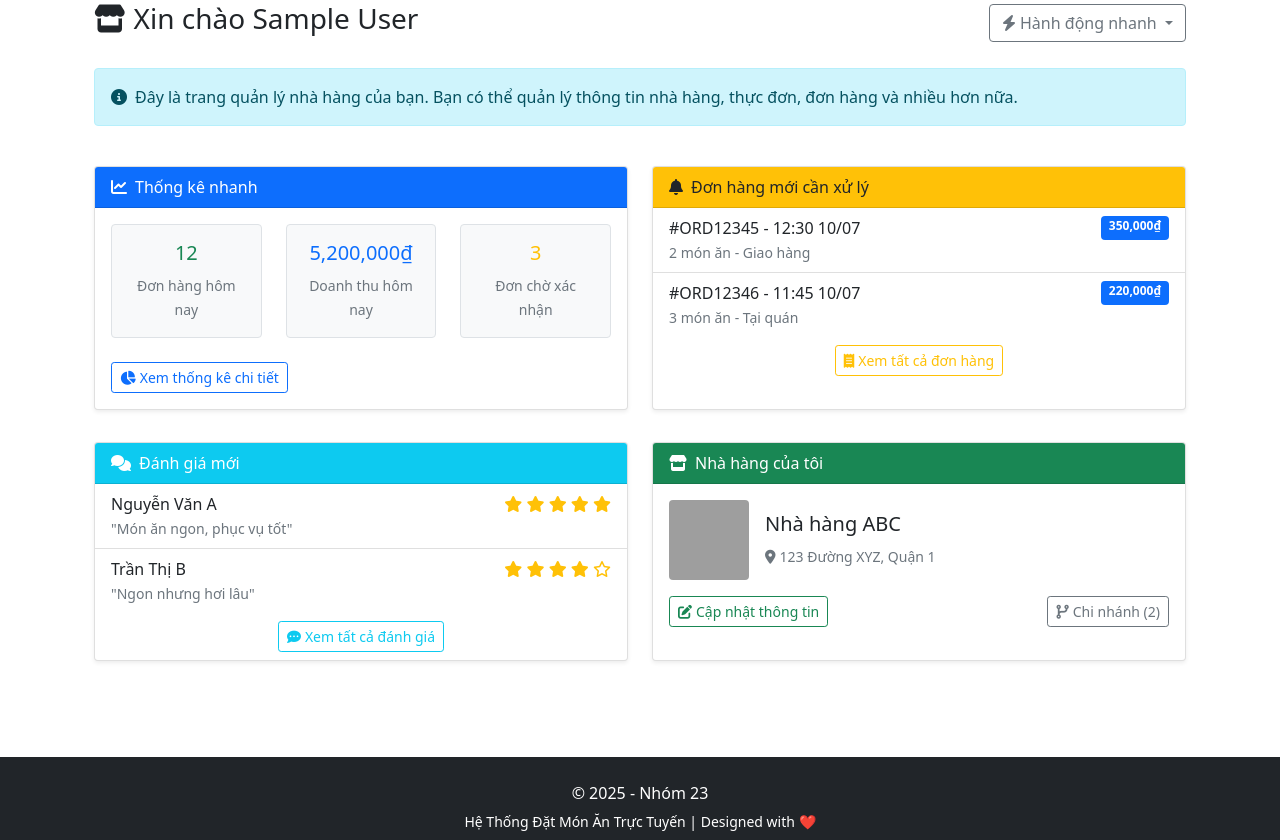
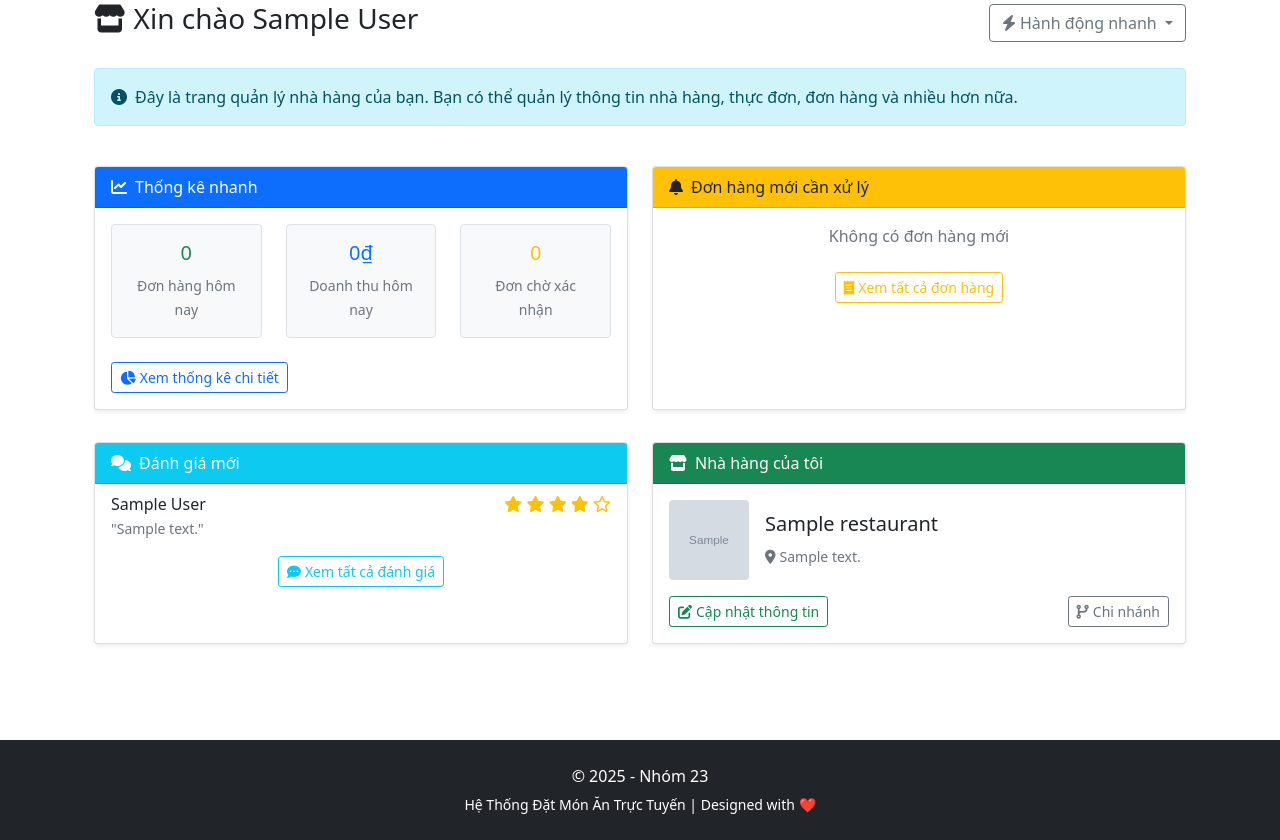
Before and after one commit to lybuida/Ordering_Food_App, a Flask app: page /owner/ in a window 1280 px wide. Shown: the part 188-1028 px from the top of the page. Run offline with Flask 3, Linux system fonts and the light colour scheme; a user stored in the database is signed in; tables that the repository leaves empty hold one stand-in row (values such as "Sample post"); grey boxes marked "Sample" are stand-in pictures; grey boxes are pictures that could not be loaded.

Commit message:
3.4.1.1 - Giang HOME

```diff
--- a/OrderingFoodApp/routes/owner.py
+++ b/OrderingFoodApp/routes/owner.py
@@ -11,14 +11,99 @@ from flask import current_app
 
 owner_bp = Blueprint('owner', __name__, url_prefix='/owner')
 
+##HOME
+# @owner_bp.route('/')
+# @login_required
+# def index():
+#     owner = User.query.filter_by(id=current_user.id).first()
+#     return render_template('owner/index.html', user=owner)
+####HOME
 
+from sqlalchemy import func
+# owner.py (phần route index)
 @owner_bp.route('/')
 @login_required
 def index():
+    # Lấy thông tin chủ nhà hàng
     owner = User.query.filter_by(id=current_user.id).first()
-    return render_template('owner/index.html', user=owner)
 
+    # Lấy ngày hiện tại
+    today = datetime.now().date()
 
+    # Đếm số đơn hôm nay
+    orders_today = db.session.query(Order).join(Restaurant).filter(
+        Restaurant.owner_id == current_user.id,
+        func.date(Order.created_at) == today
+    ).count()
+
+    # Doanh thu hôm nay
+    revenue_today = db.session.query(func.sum(Order.total_amount)).join(Restaurant).filter(
+        Restaurant.owner_id == current_user.id,
+        func.date(Order.created_at) == today,
+        Order.status != OrderStatus.CANCELLED
+    ).scalar()
+    revenue_today = revenue_today or 0  # Tránh None
+
+    # Đơn chờ xác nhận
+    pending_orders = db.session.query(Order).join(Restaurant).filter(
+        Restaurant.owner_id == current_user.id,
+        Order.status == OrderStatus.PENDING
+    ).count()
+
+    # Đơn mới nhất (5 đơn)
+    new_orders = db.session.query(Order).join(Restaurant).filter(
+        Restaurant.owner_id == current_user.id,
+        Order.status == OrderStatus.PENDING
+    ).order_by(Order.created_at.desc()).limit(5).all()
+
+    # Đánh giá mới (2 đánh giá)
+    recent_reviews = db.session.query(Review).join(Restaurant).filter(
+        Restaurant.owner_id == current_user.id
+    ).order_by(Review.created_at.desc()).limit(2).all()
+
+    # Thông tin nhà hàng (lấy nhà hàng đầu tiên)
+    restaurant = db.session.query(Restaurant).filter(
+        Restaurant.owner_id == current_user.id
+    ).first()
+
+    # Chuẩn bị danh sách đơn hàng mới cho template
+    formatted_new_orders = []
+    for order in new_orders:
+        customer = User.query.get(order.customer_id)
+        item_count = db.session.query(OrderItem).filter_by(order_id=order.id).count()
+
+        formatted_new_orders.append({
+            'id': order.id,
+            'code': f"#{order.id:06d}",
+            'time': order.created_at.strftime('%H:%M %d/%m'),
+            'amount': order.total_amount,
+            'item_count': item_count,
+            'status': order.status.value
+        })
+
+    # Chuẩn bị danh sách đánh giá cho template
+    formatted_reviews = []
+    for review in recent_reviews:
+        customer = User.query.get(review.customer_id)
+
+        formatted_reviews.append({
+            'id': review.id,
+            'customer_name': customer.name,
+            'rating': review.rating,
+            'comment': review.comment,
+            'created_at': review.created_at.strftime('%d/%m/%Y')
+        })
+
+    return render_template('owner/index.html',
+                           user=owner,
+                           orders_today=orders_today,
+                           revenue_today=revenue_today,
+                           pending_orders=pending_orders,
+                           new_orders=formatted_new_orders,
+                           recent_reviews=formatted_reviews,
+                           restaurant=restaurant)
+
+##RES
 @owner_bp.route('/restaurants')
 def owner_restaurants():
     return render_template('owner/restaurants.html')
@@ -323,7 +408,7 @@ def update_order_status(order_id):
     else:
         return jsonify({'success': False, 'message': 'Không thể chuyển sang trạng thái này'})
 
-
+##33##
 @owner_bp.route('/statistics')
 def owner_statistics():
     return render_template('owner/statistics.html')
--- a/OrderingFoodApp/templates/owner/index.html
+++ b/OrderingFoodApp/templates/owner/index.html
@@ -11,9 +11,8 @@
                         <i class="fas fa-bolt me-1"></i>Hành động nhanh
                     </button>
                     <ul class="dropdown-menu" aria-labelledby="quickActions">
-                        <li><a class="dropdown-item" href="/owner/restaurants/edit"><i class="fas fa-edit me-1"></i>Cập nhật thông tin nhà hàng</a></li>
-                        <li><a class="dropdown-item" href="/owner/menu/add"><i class="fas fa-plus-circle me-1"></i>Thêm món ăn mới</a></li>
-                        <li><a class="dropdown-item" href="/owner/promotions/create"><i class="fas fa-tag me-1"></i>Tạo khuyến mãi</a></li>
+                        <li><a class="dropdown-item" href="{{ url_for('owner.owner_restaurants') }}"><i class="fas fa-edit me-1"></i>Cập nhật thông tin nhà hàng</a></li>
+                        <li><a class="dropdown-item" href="{{ url_for('owner.add_menu_item') }}"><i class="fas fa-plus-circle me-1"></i>Thêm món ăn mới</a></li>
                     </ul>
                 </div>
             </div>
@@ -35,24 +34,24 @@
                     <div class="row text-center">
                         <div class="col-md-4 mb-3">
                             <div class="p-3 border rounded bg-light">
-                                <h5 class="text-success">12</h5>
+                                <h5 class="text-success">{{ orders_today }}</h5>
                                 <small class="text-muted">Đơn hàng hôm nay</small>
                             </div>
                         </div>
                         <div class="col-md-4 mb-3">
                             <div class="p-3 border rounded bg-light">
-                                <h5 class="text-primary">5,200,000₫</h5>
+                                <h5 class="text-primary">{{ "{:,.0f}₫".format(revenue_today) }}</h5>
                                 <small class="text-muted">Doanh thu hôm nay</small>
                             </div>
                         </div>
                         <div class="col-md-4 mb-3">
                             <div class="p-3 border rounded bg-light">
-                                <h5 class="text-warning">3</h5>
+                                <h5 class="text-warning">{{ pending_orders }}</h5>
                                 <small class="text-muted">Đơn chờ xác nhận</small>
                             </div>
                         </div>
                     </div>
-                    <a href="/owner/statistics" class="btn btn-outline-primary btn-sm mt-2"><i class="fas fa-chart-pie me-1"></i>Xem thống kê chi tiết</a>
+                    <a href="{{ url_for('owner.owner_statistics') }}" class="btn btn-outline-primary btn-sm mt-2"><i class="fas fa-chart-pie me-1"></i>Xem thống kê chi tiết</a>
                 </div>
             </div>
         </div>
@@ -65,23 +64,22 @@
                 </div>
                 <div class="card-body p-0">
                     <div class="list-group list-group-flush">
-                        <a href="/owner/orders/123" class="list-group-item list-group-item-action">
+                        {% for order in new_orders %}
+                        <a href="{{ url_for('owner.order_details', order_id=order.id) }}" class="list-group-item list-group-item-action">
                             <div class="d-flex justify-content-between">
-                                <span>#ORD12345 - 12:30 10/07</span>
-                                <span class="badge bg-primary">350,000₫</span>
+                                <span>#{{ order.code }} - {{ order.time }}</span>
+                                <span class="badge bg-primary">{{ "{:,.0f}₫".format(order.amount) }}</span>
                             </div>
-                            <small class="text-muted">2 món ăn - Giao hàng</small>
+                            <small class="text-muted">{{ order.item_count }} món ăn</small>
                         </a>
-                        <a href="/owner/orders/124" class="list-group-item list-group-item-action">
-                            <div class="d-flex justify-content-between">
-                                <span>#ORD12346 - 11:45 10/07</span>
-                                <span class="badge bg-primary">220,000₫</span>
-                            </div>
-                            <small class="text-muted">3 món ăn - Tại quán</small>
-                        </a>
+                        {% else %}
+                        <div class="list-group-item">
+                            <div class="text-center text-muted py-2">Không có đơn hàng mới</div>
+                        </div>
+                        {% endfor %}
                     </div>
                     <div class="text-center p-2">
-                        <a href="/owner/orders" class="btn btn-outline-warning btn-sm"><i class="fas fa-receipt me-1"></i>Xem tất cả đơn hàng</a>
+                        <a href="{{ url_for('owner.owner_orders') }}" class="btn btn-outline-warning btn-sm"><i class="fas fa-receipt me-1"></i>Xem tất cả đơn hàng</a>
                     </div>
                 </div>
             </div>
@@ -97,35 +95,30 @@
                 </div>
                 <div class="card-body p-0">
                     <div class="list-group list-group-flush">
-                        <a href="/owner/reviews/1" class="list-group-item list-group-item-action">
+                        {% for review in recent_reviews %}
+                        <a href="#" class="list-group-item list-group-item-action">
                             <div class="d-flex justify-content-between">
-                                <span>Nguyễn Văn A</span>
+                                <span>{{ review.customer_name }}</span>
                                 <div>
-                                    <i class="fas fa-star text-warning"></i>
-                                    <i class="fas fa-star text-warning"></i>
-                                    <i class="fas fa-star text-warning"></i>
-                                    <i class="fas fa-star text-warning"></i>
-                                    <i class="fas fa-star text-warning"></i>
+                                    {% for i in range(1, 6) %}
+                                        {% if i <= review.rating %}
+                                            <i class="fas fa-star text-warning"></i>
+                                        {% else %}
+                                            <i class="far fa-star text-warning"></i>
+                                        {% endif %}
+                                    {% endfor %}
                                 </div>
                             </div>
-                            <small class="text-muted">"Món ăn ngon, phục vụ tốt"</small>
+                            <small class="text-muted">"{{ review.comment|truncate(50) }}"</small>
                         </a>
-                        <a href="/owner/reviews/2" class="list-group-item list-group-item-action">
-                            <div class="d-flex justify-content-between">
-                                <span>Trần Thị B</span>
-                                <div>
-                                    <i class="fas fa-star text-warning"></i>
-                                    <i class="fas fa-star text-warning"></i>
-                                    <i class="fas fa-star text-warning"></i>
-                                    <i class="fas fa-star text-warning"></i>
-                                    <i class="far fa-star text-warning"></i>
-                                </div>
-                            </div>
-                            <small class="text-muted">"Ngon nhưng hơi lâu"</small>
-                        </a>
+                        {% else %}
+                        <div class="list-group-item">
+                            <div class="text-center text-muted py-2">Không có đánh giá mới</div>
+                        </div>
+                        {% endfor %}
                     </div>
                     <div class="text-center p-2">
-                        <a href="/owner/reviews" class="btn btn-outline-info btn-sm"><i class="fas fa-comment-dots me-1"></i>Xem tất cả đánh giá</a>
+                        <a href="#" class="btn btn-outline-info btn-sm"><i class="fas fa-comment-dots me-1"></i>Xem tất cả đánh giá</a>
                     </div>
                 </div>
             </div>
@@ -138,17 +131,31 @@
                     <i class="fas fa-store me-2"></i>Nhà hàng của tôi
                 </div>
                 <div class="card-body">
+                    {% if restaurant %}
                     <div class="d-flex align-items-center mb-3">
-                        <img src="/static/images/restaurant-placeholder.jpg" class="rounded me-3" width="80" height="80" alt="Nhà hàng">
+                        <img src="{{ restaurant.image_url or '/static/images/restaurant-placeholder.jpg' }}"
+                             class="rounded me-3" width="80" height="80" alt="Nhà hàng">
                         <div>
-                            <h5>Nhà hàng ABC</h5>
-                            <small class="text-muted"><i class="fas fa-map-marker-alt me-1"></i>123 Đường XYZ, Quận 1</small>
+                            <h5>{{ restaurant.name }}</h5>
+                            <small class="text-muted"><i class="fas fa-map-marker-alt me-1"></i>{{ restaurant.address }}</small>
                         </div>
                     </div>
                     <div class="d-flex justify-content-between">
-                        <a href="/owner/restaurants/edit" class="btn btn-outline-success btn-sm"><i class="fas fa-edit me-1"></i>Cập nhật thông tin</a>
-                        <a href="/owner/branches" class="btn btn-outline-secondary btn-sm"><i class="fas fa-code-branch me-1"></i>Chi nhánh (2)</a>
+                        <a href="{{ url_for('owner.owner_restaurants') }}" class="btn btn-outline-success btn-sm">
+                            <i class="fas fa-edit me-1"></i>Cập nhật thông tin
+                        </a>
+                        <a href="{{ url_for('owner.owner_restaurants') }}" class="btn btn-outline-secondary btn-sm">
+                            <i class="fas fa-code-branch me-1"></i>Chi nhánh
+                        </a>
                     </div>
+                    {% else %}
+                    <div class="text-center py-3">
+                        <p>Bạn chưa có nhà hàng nào</p>
+                        <a href="{{ url_for('owner.owner_restaurants') }}" class="btn btn-primary btn-sm">
+                            <i class="fas fa-plus me-1"></i>Thêm nhà hàng
+                        </a>
+                    </div>
+                    {% endif %}
                 </div>
             </div>
         </div>
```
